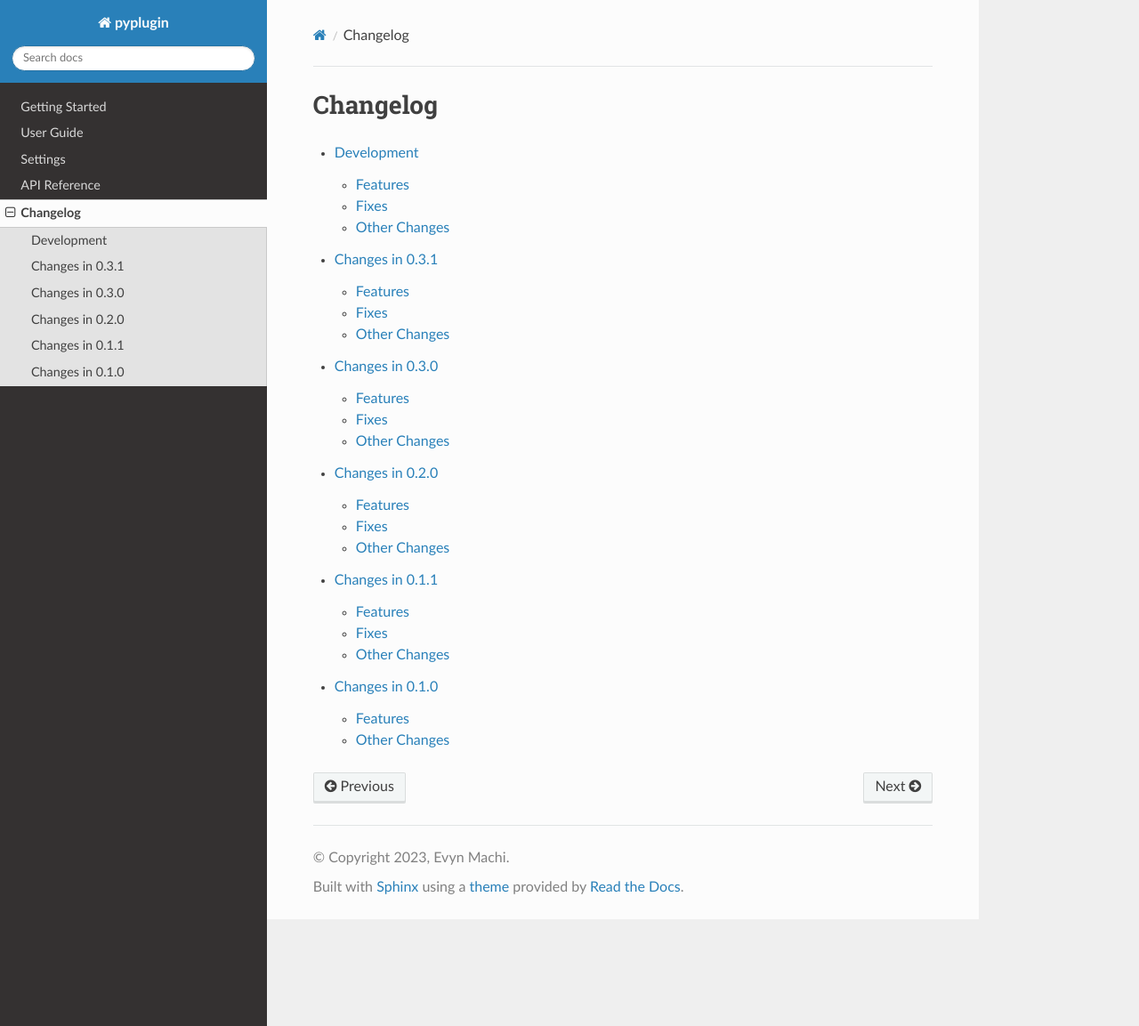
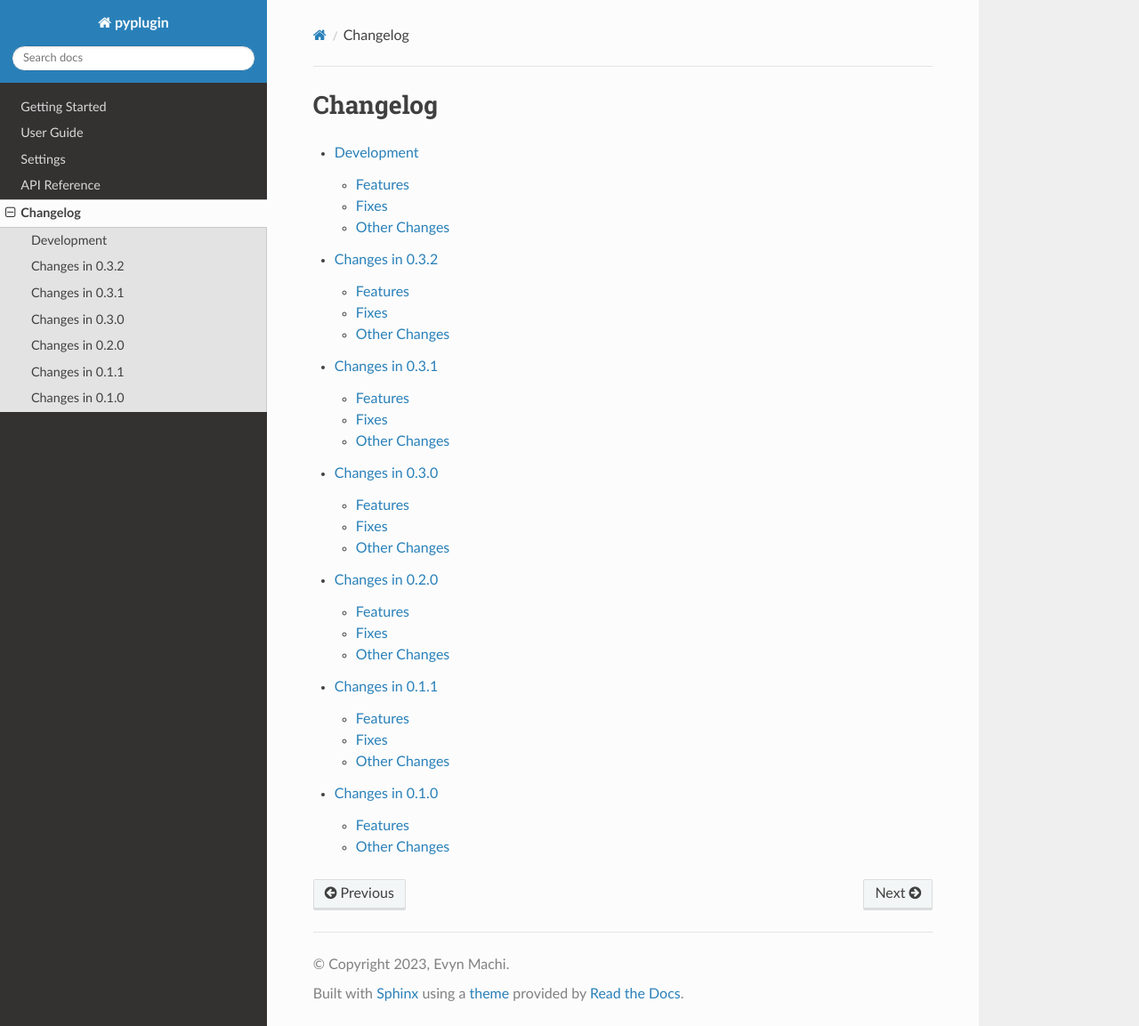
Before and after one commit to pyplugin/pyplugin, a Sphinx documentation site: the page built from docs/changelog.rst, in a window 1280 px wide and 1153 px high. Shown: the whole window at 89% size. Built offline with Sphinx 7.4.7 and the Read the Docs theme 2.0.0, drawn with Linux system fonts in a browser that asks for light colours.

Commit message:
rev to version 0.3.2

```diff
--- a/docs/changelog.rst
+++ b/docs/changelog.rst
@@ -5,6 +5,7 @@ Changelog
    :maxdepth: 3
 
    changelog/development
+   changelog/changelog-0.3.2
    changelog/changelog-0.3.1
    changelog/changelog-0.3.0
    changelog/changelog-0.2.0
--- /dev/null
+++ b/docs/changelog/changelog-0.3.2.rst
@@ -0,0 +1,13 @@
+Changes in 0.3.2
+==========================
+
+Features
+---------
+
+Fixes
+------
+
+- Fixed condition where a dependency should be able to mutate dependency map.
+
+Other Changes
+--------------
--- a/docs/conf.py
+++ b/docs/conf.py
@@ -24,7 +24,7 @@ copyright = "2023, Evyn Machi"
 author = "Evyn Machi"
 
 # The full version, including alpha/beta/rc tags
-release = "v0.3.1"
+release = "v0.3.2"
 
 
 # -- General configuration ---------------------------------------------------
--- a/pyproject.toml
+++ b/pyproject.toml
@@ -4,7 +4,7 @@ build-backend = "setuptools.build_meta"
 
 [project]
 name = "pyplugin"
-version = "0.3.1"
+version = "0.3.2"
 authors = [
   { name="Evyn Machi", email="evyn.machi@gmail.com" },
 ]
```
Also changed, not shown: README.md (+1 -1 lines), 2 other files.
